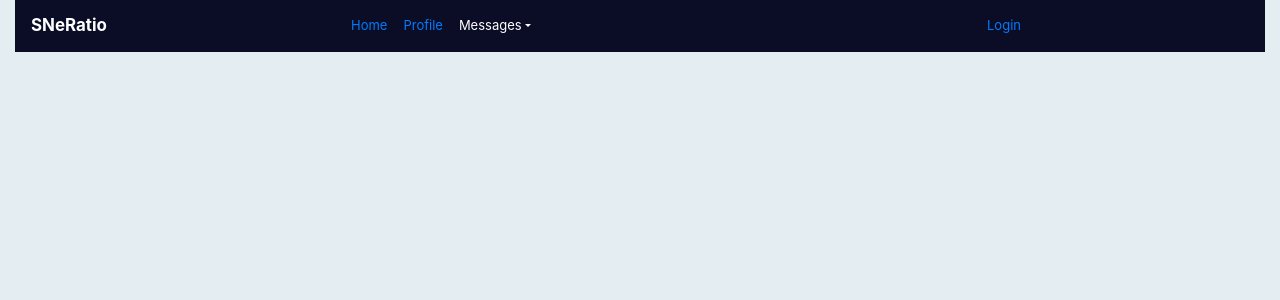
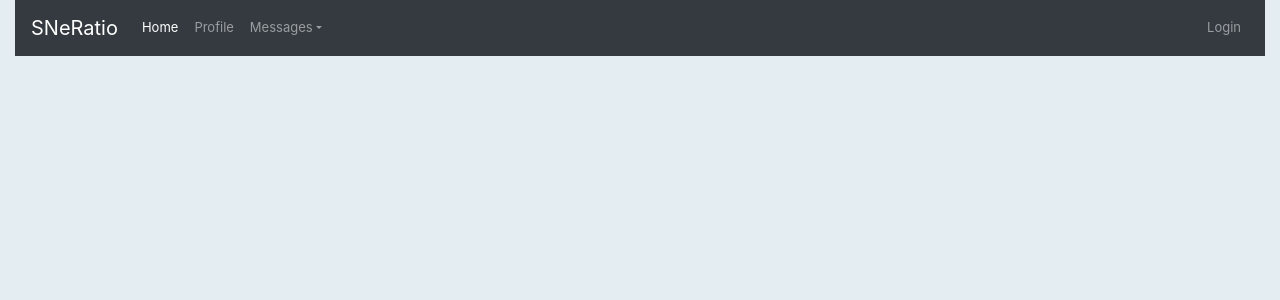
Before and after one commit to kiyami/sneratio, a Flask app: template templates/base.html in a window 1280 px wide. Shown: the top 300 px of the page. Run offline with Flask 2, Linux system fonts and the light colour scheme; the template is opened without the code that fills it, so the values that code supplies are empty; some libraries are stand-ins or nearby versions.

Commit message:
navbar-dark bg-dark

```diff
--- a/static/style.css
+++ b/static/style.css
@@ -24,6 +24,7 @@
 }
 
 
+/*
 .navbar{
 	background-color: var(--color_5);
 }
@@ -52,8 +53,7 @@
 .navbar form button:hover{
 	background-color: #000;
 }
-
-
+*/
 
 
 body {
--- a/templates/base.html
+++ b/templates/base.html
@@ -19,7 +19,7 @@
         <!-- navigation bar -->
         <div class="row" id="navbar_row">
             <div class="col-md-12">
-                <nav class="navbar navbar-expand-md">
+                <nav class="navbar navbar-expand-md navbar-dark bg-dark">
                     <a href="#" class="navbar-brand">SNeRatio</a>
                     <button type="button" class="navbar-toggler" data-toggle="collapse" data-target="#navbarCollapse">
                         <span class="navbar-toggler-icon"></span>
```
